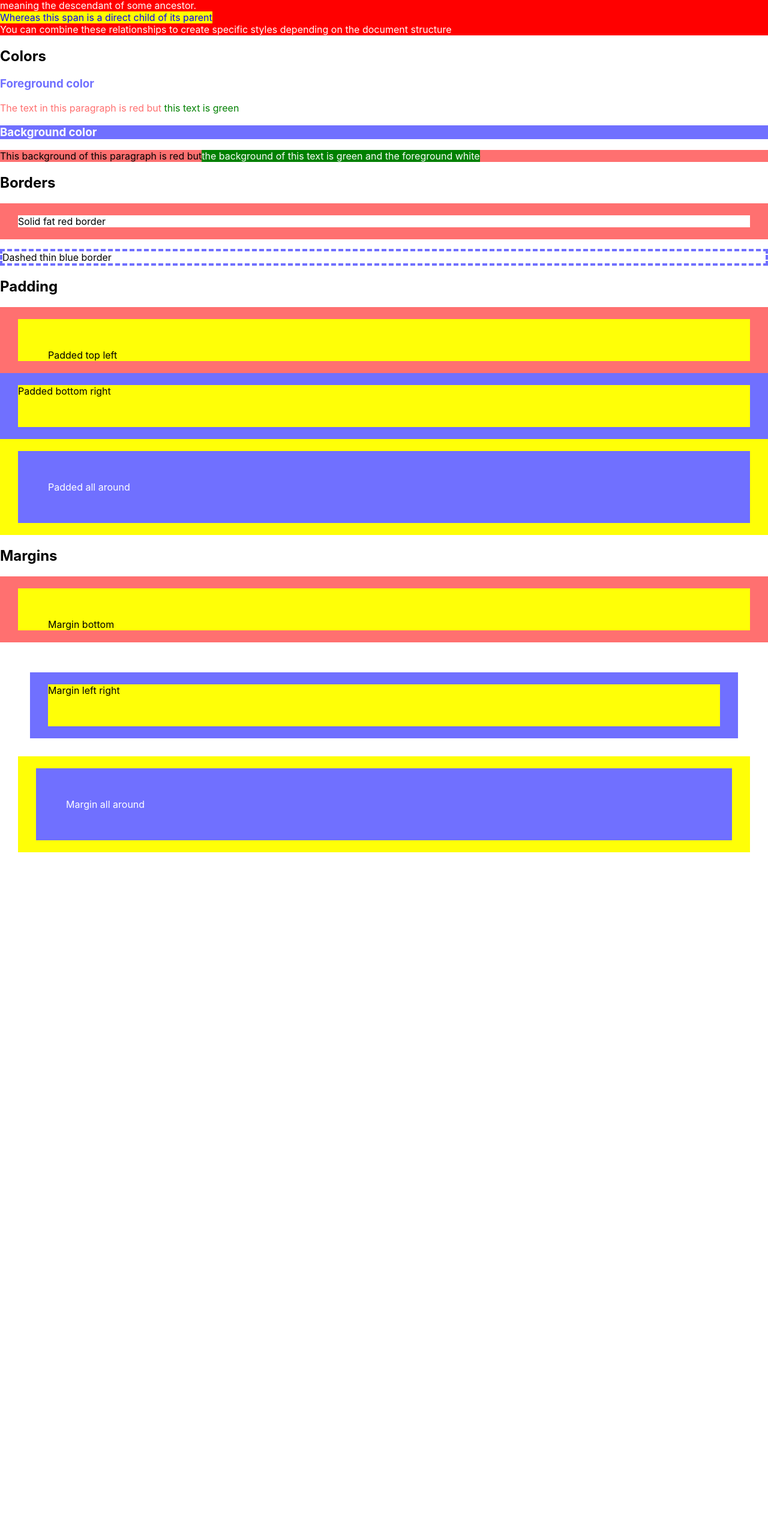
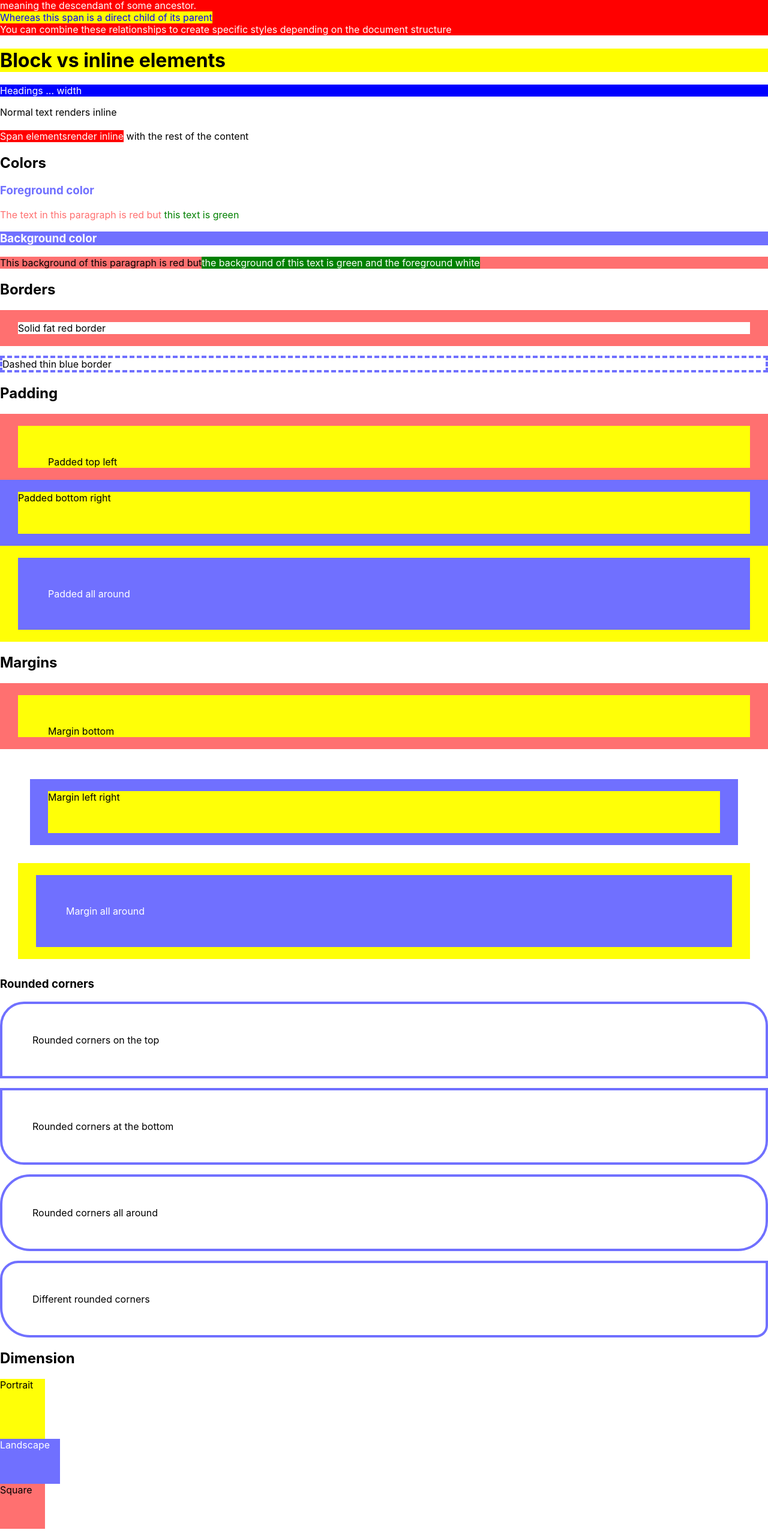
Before and after one commit to jiajie-he/kanbas-react-web-app, a React (Create React App) app: page /#/Labs/Lab2 in a window 1280 px wide. Shown: the part 861-3427 px from the top of the page at 60% size. Before the commit the page ends 2312 px from the top, so only its background shows below. Built offline with nearby package versions, Linux system fonts and the light colour scheme.

Commit message:
completed 3.1

```diff
--- /dev/null
+++ b/src/Labs/Lab2/Corners.tsx
@@ -0,0 +1,27 @@
+export default function Corners(){
+    return(
+        <div id="wd-css-borders">
+        <h3>Rounded corners</h3>
+        <p className="wd-rounded-corners-top wd-border-thin
+            wd-border-blue wd-border-solid wd-padding-fat">
+            Rounded corners on the top
+        </p>
+        <p className="wd-rounded-corners-bottom
+            wd-border-thin wd-border-blue wd-border-solid
+            wd-padding-fat">
+            Rounded corners at the bottom
+        </p>
+        <p className="wd-rounded-corners-all-around
+            wd-border-thin wd-border-blue wd-border-solid
+            wd-padding-fat">
+            Rounded corners all around
+        </p>
+        <p className="wd-rounded-corners-inline
+            wd-border-thin wd-border-blue wd-border-solid
+            wd-padding-fat">
+            Different rounded corners
+        </p>
+        </div>
+
+    )
+}
--- /dev/null
+++ b/src/Labs/Lab2/Dimensions.tsx
@@ -0,0 +1,19 @@
+export default function Dimensions() {
+    return(
+        <div id="wd-css-dimensions">
+        <h2>Dimension</h2>
+        <div>
+            <div className="wd-dimension-portrait wd-bg-color-yellow">
+            Portrait
+            </div>
+            <div className="wd-dimension-landscape wd-bg-color-blue
+                            wd-fg-color-white">
+            Landscape
+            </div>
+            <div className="wd-dimension-square wd-bg-color-red">
+            Square</div>
+        </div>
+        </div>
+
+    )
+}
--- /dev/null
+++ b/src/Labs/Lab2/Flex.tsx
@@ -0,0 +1,18 @@
+export default function Flex() {
+    return (
+        <div id="wd-css-flex">
+        <h2>Flex</h2>
+        <div className="wd-flex-row-container">
+            <div className="wd-bg-color-yellow
+                            wd-width-75px">
+            Column 1</div>
+            <div className="wd-bg-color-blue">
+            Column 2</div>
+            <div className="wd-bg-color-red
+                            wd-flex-grow-1">
+            Column 3</div>
+        </div>
+        </div>
+
+    )
+}
--- /dev/null
+++ b/src/Labs/Lab2/Float.tsx
@@ -0,0 +1,19 @@
+export default function Float(){
+    return(
+        <div id="wd-float-divs">
+        <h2>Float</h2>
+        <div>
+        <div className="wd-float-left wd-dimension-portrait wd-bg-color-yellow">
+            Yellow </div>
+        <div className="wd-float-left wd-dimension-portrait wd-bg-color-blue wd-fg-color-white">
+            Blue </div>
+        <div className="wd-float-left wd-dimension-portrait wd-bg-color-red">
+            Red </div>
+        <img className="wd-float-right"
+            src="https://www.staradvertiser.com/wp-content/uploads/2021/08/web1_Starship-gap2.jpg"/>
+        <div className="wd-float-done"></div>
+        </div>
+        </div>
+
+    )
+}
--- /dev/null
+++ b/src/Labs/Lab2/GridLayout.tsx
@@ -0,0 +1,44 @@
+export default function GridLayout() {
+    return (
+        <div id="wd-css-grid-layout">
+        <div id="wd-css-left-right-layout">
+            <h2>Grid layout</h2>
+            <div className="wd-grid-row">
+            <div className="wd-grid-col-half-page wd-bg-color-yellow">
+                <h3>Left half</h3>
+            </div>
+            <div className="wd-grid-col-half-page wd-bg-color-blue wd-fg-color-white">
+                <h3>Right half</h3>
+            </div>
+            </div>
+        </div>
+        <div id="wd-css-left-third-right-two-thirds" className="wd-grid-row">
+            <div className="wd-grid-col-third-page wd-bg-color-green
+                wd-fg-color-white">
+            <h3>Left third</h3>
+            </div>
+            <div className="wd-grid-col-two-thirds-page wd-bg-color-red wd-fg-color-white">
+            <h3>Right two thirds</h3>
+            </div>
+        </div>
+        <div id="wd-css-side-bars" className="wd-grid-row">
+            <div className="wd-grid-col-left-sidebar wd-bg-color-yellow">
+            <h3>Side bar</h3>
+            <p>This is the left sidebar</p>
+            </div>
+            <div className="wd-grid-col-main-content wd-bg-color-blue wd-fg-color-white">
+            <h3>Main content</h3>
+            <p>
+                This is the main content. This is the main content. This is the
+                main content.
+            </p>
+            </div>
+            <div className="wd-grid-col-right-sidebar wd-bg-color-green wd-fg-color-white">
+            <h3>Side bar</h3>
+            <p>This is the right sidebar</p>
+            </div>
+        </div>
+        </div>
+
+    )
+}
--- /dev/null
+++ b/src/Labs/Lab2/Positions.tsx
@@ -0,0 +1,49 @@
+export  default function Positions() {
+    return(
+        <div>
+
+        <div id="wd-css-position-relative">
+        <h2>Relative</h2>
+        <div className="wd-bg-color-gray">
+            <div className="wd-bg-color-yellow
+                            wd-dimension-portrait">
+            <div className="wd-pos-relative-nudge-down-right">
+                Portrait</div></div>
+            <div className="wd-pos-relative-nudge-up-right
+                wd-bg-color-blue wd-fg-color-white
+                wd-dimension-landscape">
+            Landscape</div>
+            <div className="wd-bg-color-red wd-dimension-square">
+            Square</div>
+        </div>
+        </div>
+
+        <div id="wd-css-position-absolute">
+        <h2>Absolute position</h2>
+        <div className="wd-pos-relative">
+            <div className="wd-pos-absolute-10-10
+                wd-bg-color-yellow wd-dimension-portrait">
+            Portrait</div>
+            <div className="wd-pos-absolute-50-50
+                wd-bg-color-blue wd-fg-color-white
+                wd-dimension-landscape">
+            Landscape</div>
+            <div className="wd-pos-absolute-120-20
+                wd-bg-color-red wd-dimension-square">
+            Square</div>
+        </div><br /><br /><br /><br /><br /><br /><br />
+        </div>
+
+        <div id="wd-css-position-fixed">
+        <h2>Fixed position</h2>
+        Checkout the blue square that says "Fixed position" stuck all the way on the right and half way down the page. It doesn't scroll with the rest of the page. Its position is "Fixed".
+        <div className="wd-pos-fixed
+            wd-dimension-square wd-bg-color-blue
+            wd-fg-color-white">
+            Fixed position
+        </div>
+        </div>
+
+        </div>
+    )
+}
--- /dev/null
+++ b/src/Labs/Lab2/Zindex.tsx
@@ -0,0 +1,22 @@
+export default function Zindex(){
+    return(
+        <div id="wd-z-index">
+        <h2>Z index</h2>
+        <div className="wd-pos-relative">
+            <div className="wd-pos-absolute-10-10
+                wd-bg-color-yellow wd-dimension-portrait">
+            Portrait
+            </div>
+            <div className="wd-zindex-bring-to-front
+                wd-pos-absolute-50-50 wd-dimension-landscape
+                wd-bg-color-blue wd-fg-color-white">
+            Landscape
+            </div>
+            <div className="wd-pos-absolute-120-20
+                wd-bg-color-red wd-dimension-square">
+            Square
+            </div>
+        </div><br /><br /><br /><br /><br /><br /><br />
+        </div>
+    )
+}
--- a/src/Labs/Lab2/index.css
+++ b/src/Labs/Lab2/index.css
@@ -127,3 +127,141 @@ p#wd-id-selector-2 {
 .wd-margin-all-around {
     margin: 30px;
 }
+
+.wd-rounded-corners-top {
+    border-top-left-radius: 40px;
+    border-top-right-radius: 40px;
+}
+
+.wd-rounded-corners-bottom {
+    border-bottom-left-radius: 40px;
+    border-bottom-right-radius: 40px;
+}
+
+.wd-rounded-corners-all-around {
+    border-radius: 50px;
+}
+
+.wd-rounded-corners-inline {
+    border-radius: 30px 0px 20px 50px;
+}
+
+.wd-dimension-portrait {
+    width: 75px;
+    height: 100px;
+}
+
+.wd-dimension-landscape {
+    width: 100px;
+    height: 75px;
+}
+
+.wd-dimension-square {
+    width: 75px;
+    height: 75px;
+}
+
+.wd-pos-relative-nudge-up-right {
+    position: relative;
+    bottom: 30px;
+    left: 30px;
+}
+
+.wd-pos-relative-nudge-down-right {
+    position: relative;
+    top: 20px;
+    left: 20px;
+}
+
+.wd-pos-relative {
+    position: relative;
+}
+
+.wd-pos-absolute-10-10 {
+    position: absolute;
+    top: 10px;
+    left: 10px;
+}
+
+.wd-pos-absolute-50-50 {
+    position: absolute;
+    top: 50px;
+    left: 50px;
+}
+
+.wd-pos-absolute-120-20 {
+    position: absolute;
+    top: 20px;
+    left: 120px;
+}
+
+.wd-pos-fixed {
+    position: fixed;
+    right: 0px;
+    bottom: 50%;
+}
+
+.wd-zindex-bring-to-front {
+    z-index: 10;
+}
+
+.wd-float-left {
+    float: left;
+}
+
+.wd-float-right {
+    float: right;
+    height: 100px;
+}
+
+.wd-float-done {
+    clear: both;
+}
+
+.wd-grid-row {
+    clear: both;
+}
+
+.wd-grid-col-half-page {
+    width: 50%;
+    float: left;
+}
+
+.wd-grid-col-third-page {
+    width: 33%;
+    float: left;
+}
+
+.wd-grid-col-two-thirds-page {
+    width: 67%;
+    float: left;
+}
+
+.wd-grid-col-left-sidebar {
+    width: 20%;
+    float: left;
+}
+
+.wd-grid-col-main-content {
+    width: 60%;
+    float: left;
+}
+
+.wd-grid-col-right-sidebar {
+    width: 20%;
+    float: left;
+}
+
+
+.wd-flex-row-container {
+    display: flex;
+    flex-direction: row;
+}
+
+.wd-flex-grow-1 {
+    flex-grow: 1;
+}
+
+.wd-width-75px {
+    width: 75px;
+}
--- a/src/Labs/Lab2/index.tsx
+++ b/src/Labs/Lab2/index.tsx
@@ -1,9 +1,16 @@
 import "./index.css"
 import ForegroundColors from "./ForegroundColors";
-import BackgroundColors from "./Backgroud";
+import BackgroundColors from "./BackgroundColors";
 import Boarders from "./Borders";
 import Padding from "./Padding";
 import Margins from "./Margins";
+import Corners from "./Corners";
+import Dimensions from "./Dimensions";
+import Positions from "./Positions";
+import Zindex from "./Zindex";
+import Float from "./Float";
+import GridLayout from "./GridLayout";
+import Flex from "./Flex";
 
 export default function Lab2() {
     return (
@@ -56,11 +63,34 @@ export default function Lab2() {
                 </div>
             </div>
             </div>
+            <h1 style={{
+            backgroundColor: "yellow"}}>
+            Block vs inline elements
+            </h1>
+            <p style={{
+            backgroundColor: "blue",
+            color:"white"}}>
+            Headings ... width</p>
+            Normal text renders inline
+            <br/><br/>
+            <span style={{
+            backgroundColor: "red", color:"white"}}>Span elements</span>
+            <span style={{
+            backgroundColor: "red", color:"white"}}>render inline</span> with the rest of the content
+
             <ForegroundColors/>
             <BackgroundColors/>
             <Boarders/>
             <Padding/>
             <Margins/>
+            <Corners/>
+            <Dimensions/>
+            <Positions/>
+            <Zindex/>
+            <Float/>
+            <GridLayout/>
+            <Flex/>
+
         </div>
   );
 }
```
Also changed, not shown: src/Labs/Lab2/BackgroundColors.tsx (renamed from src/Labs/Lab2/Backgroud.tsx).
